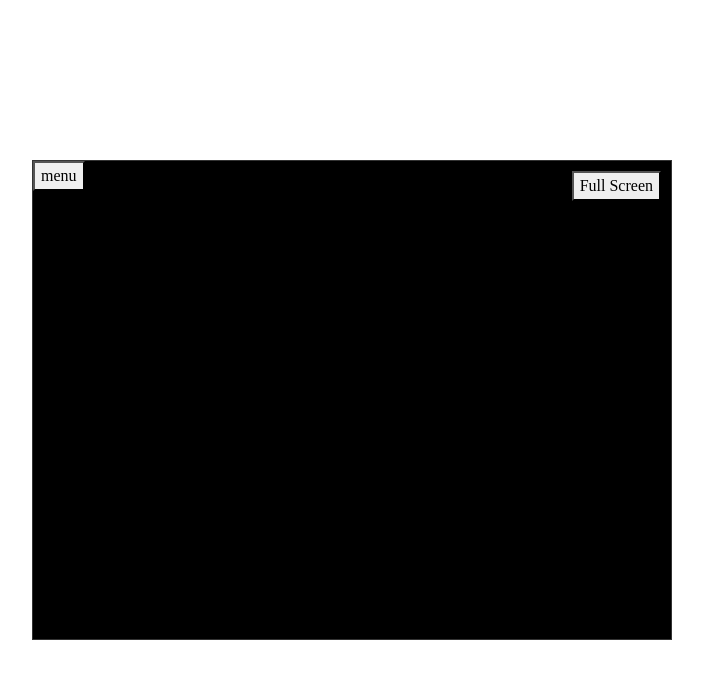
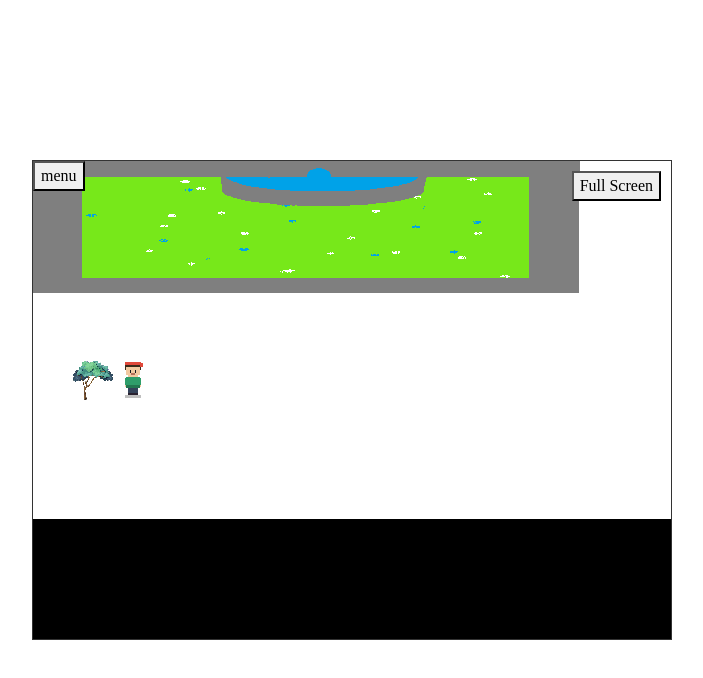
Before and after one commit to Alvin-Amaya/Nexus, a React (Vite) app: page / in a window 1280 px wide. Shown: the top 678 px of the page, without its empty margins (288-991 px from the left). Built offline with nearby package versions, Linux system fonts and the light colour scheme.

Commit message:
Fix bug: player data game config skin

```diff
--- a/src/gameEngine/gameEngine.js
+++ b/src/gameEngine/gameEngine.js
@@ -6,9 +6,9 @@ const GAME_CONF = {
     viewportWidth: 640,
     viewportHeight: 480,
     spriteConfig: {
-        "frameWidth": 16,
-        "frameHeight": 24,
-        "frameCount": 3
+        frameWidth: 16,
+        frameHeight: 24,
+        frameCount: 3
     }
 };
 
@@ -136,7 +136,10 @@ export class Stage {
             ...gameState.player,
             x: tileX,
             y: tileY,
-            spriteConfig: GAME_CONF.spriteConfig
+            spriteConfig:{
+                ...GAME_CONF.spriteConfig,
+                skin: gameState.player.skin
+            }
         }
 
         const player = new Player(playerData, input);
```
